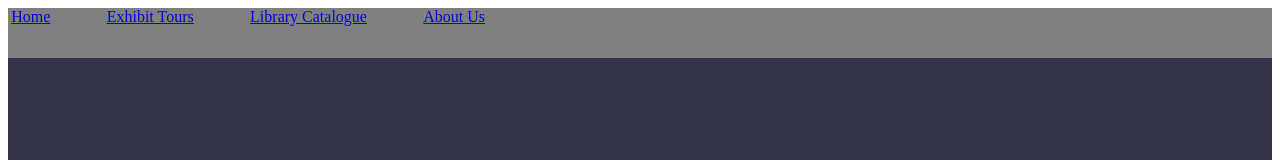
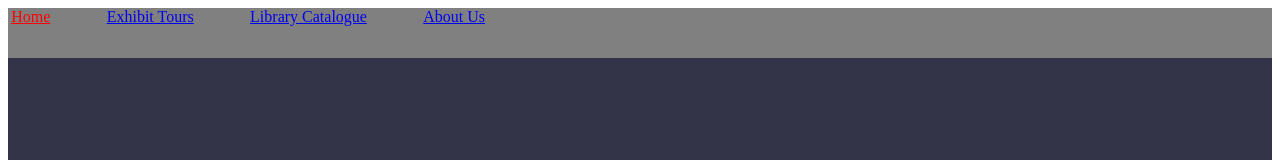
Before and after one commit to Dhru-Shah/COSC4P02, an Angular app in the folder museumApp/: page / in a window 1280 px wide. In both pictures the pointer is over the link "Home". Shown: the top 160 px of the page. Built offline with nearby package versions, Linux system fonts and the light colour scheme.

Commit message:
fixed hover problem

```diff
--- a/museumApp/src/app/navbar/navbar.component.scss
+++ b/museumApp/src/app/navbar/navbar.component.scss
@@ -22,6 +22,6 @@
    margin-right: 50px;
  }
 
- .navBar li:hover{
+ .navBar li a:hover{
    color: red;
  }
```
